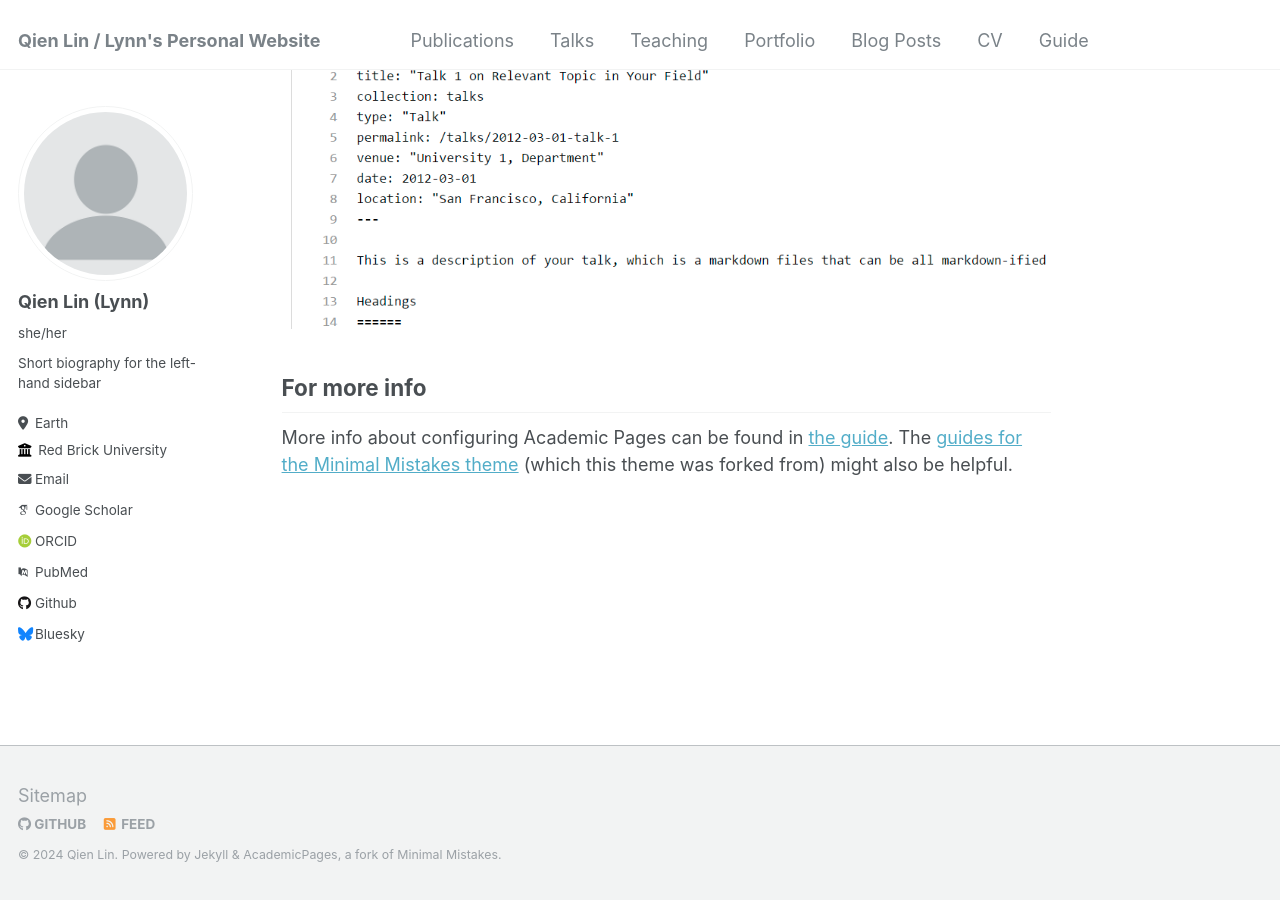
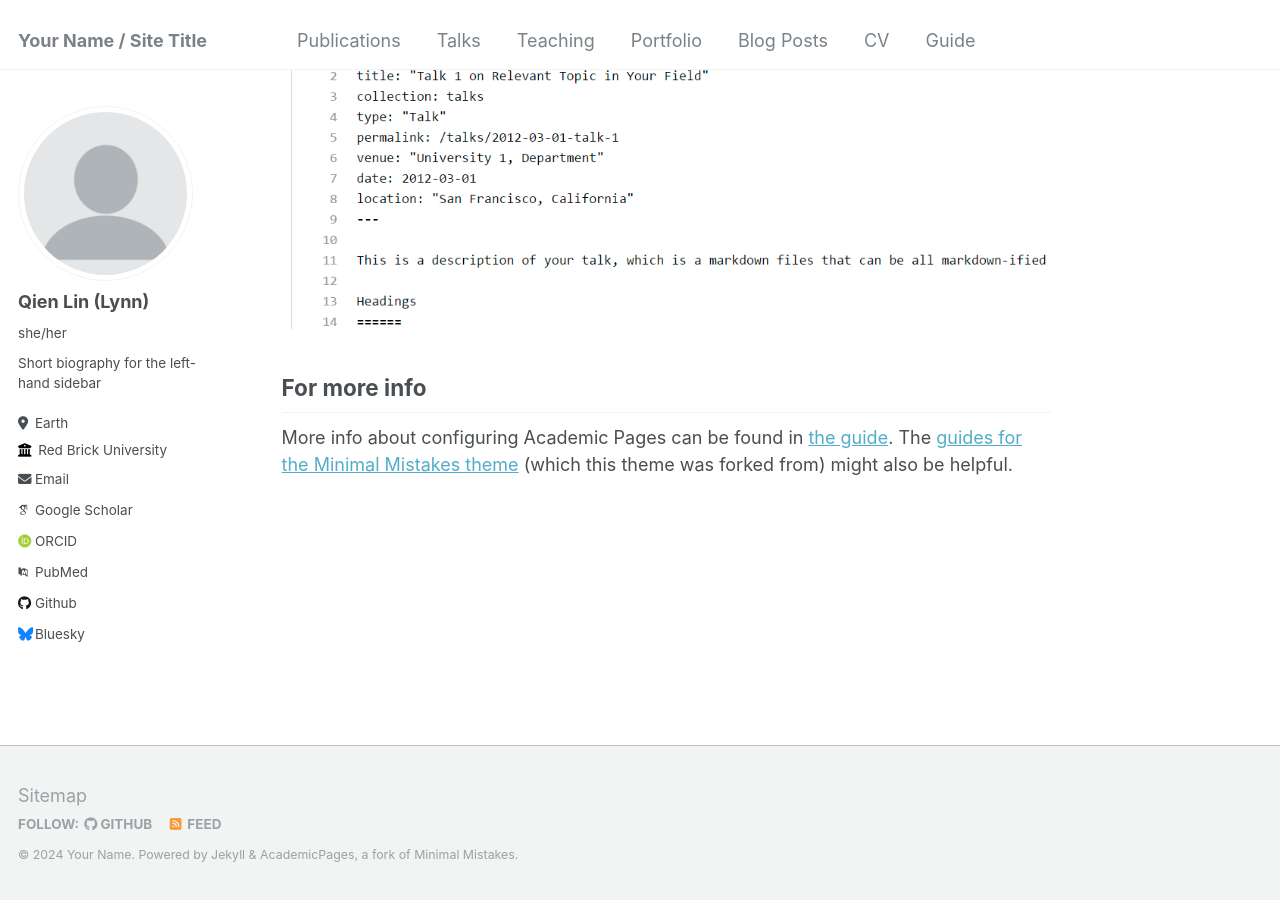
Before and after one commit to lynnlin77/lynnlin77.github.io, a Jekyll site: the page built from _pages/about.md, in a window 1280 px wide and 900 px high, scrolled down 2660 px. Built offline with Jekyll 4.4.1, drawn with Linux system fonts in a browser that asks for light colours; some web fonts are replaced.

Commit message:
Update _config.yml

```diff
--- a/_config.yml
+++ b/_config.yml
@@ -7,12 +7,12 @@
 # server process.
 
 # Basic Site Settings
-locale                   : "Providence, RI"
-title                    : "Qien Lin / Lynn's Personal Website"
+locale                   : "en-US"
+title                    : "Your Name / Site Title"
 title_separator          : "-"
-name                     : &name "Qien Lin"
+name                     : &name "Your Name"
 description              : &description "personal description"
-url                      : "https://https://lynnlin77.github.io"
+url                      : https://academicpages.github.io # the base hostname & protocol for your site e.g. "https://mmistakes.github.io"
 baseurl                  : "" # the subpath of your site, e.g. "/blog"
 repository               : "academicpages/academicpages.github.io"
 
```
